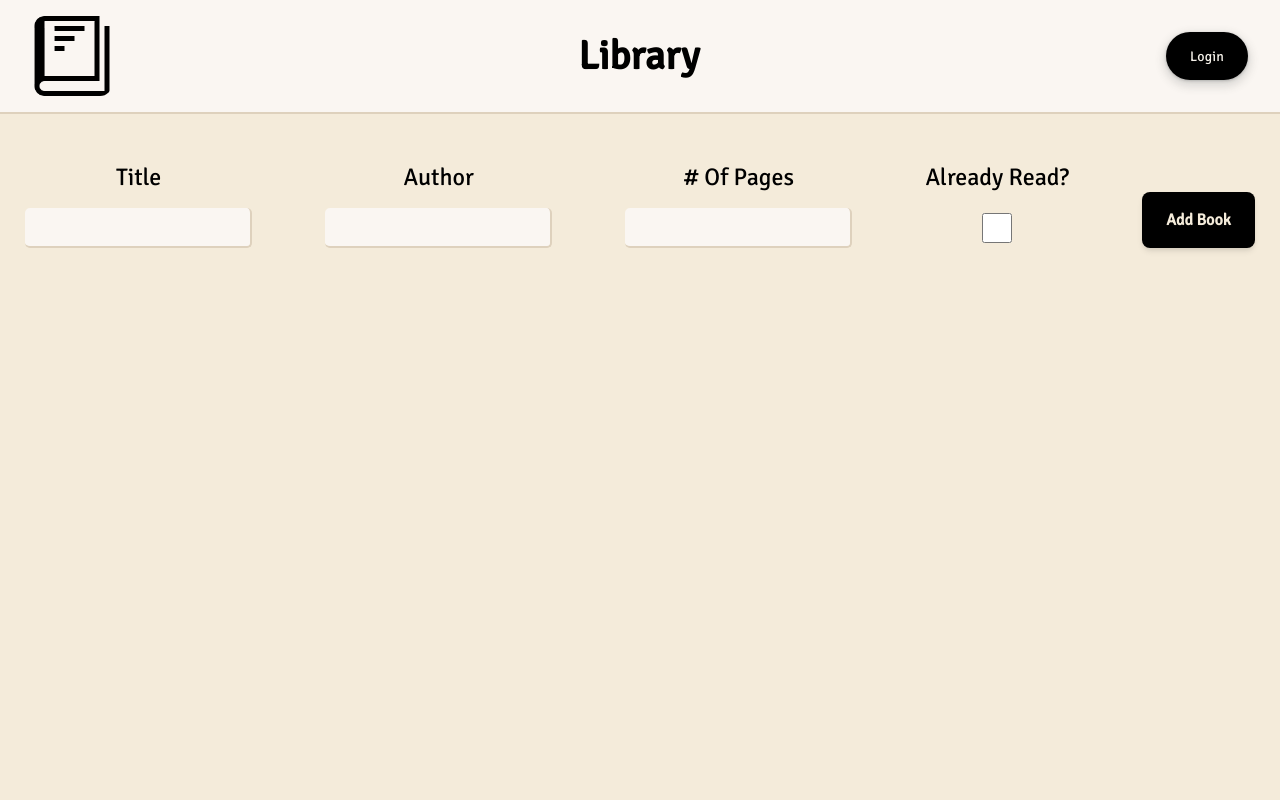
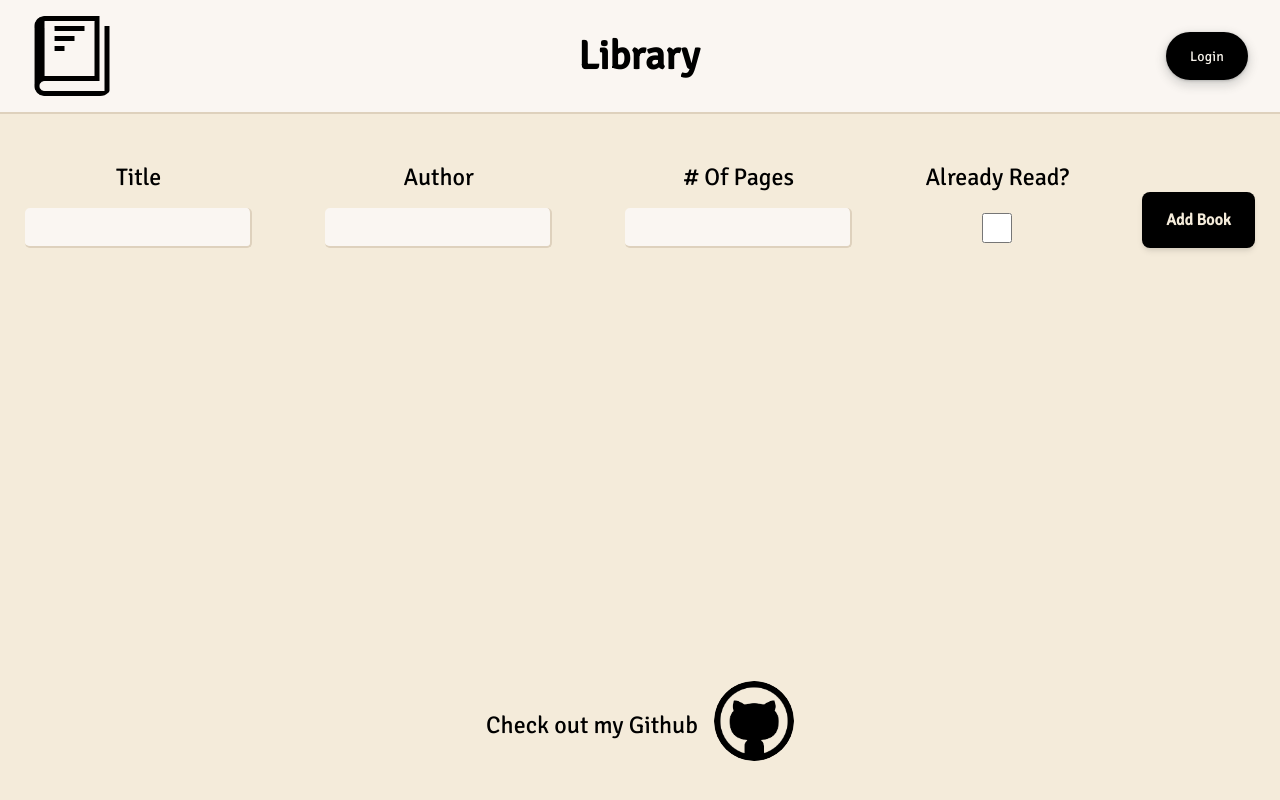
Before and after one commit to abodell/Library, a plain HTML site: page index.html in a window 1280 px wide. Drawn offline with Linux system fonts and the light colour scheme.

Commit message:
Added styles

```diff
--- a/app.js
+++ b/app.js
@@ -57,9 +57,9 @@ const styleCard = (book) => {
     bookRead.classList.add('toggle-read');
     deleteBook.classList.add('delete-button');
 
-    bookTitle.textContent = book.title;
-    bookAuthor.textContent = book.author;
-    bookPages.textContent = book.pages;
+    bookTitle.textContent = 'Title: ' + book.title;
+    bookAuthor.textContent = 'Author: ' + book.author;
+    bookPages.textContent = '# Pages: ' + book.pages;
     if (book.isRead) {
         bookRead.textContent = 'Finished!';
         bookRead.style.backgroundColor = '#C9E58D';
--- a/index.html
+++ b/index.html
@@ -46,7 +46,8 @@
         </div>
     </div> <!-- End of Content-->
     <div class="footer">
-
+        <a href = 'https://github.com/abodell?tab=repositories'>Check out my Github</a>
+        <a href = 'https://github.com/abodell?tab=repositories'><img src = 'images/github.png'></a>
     </div> <!-- End of Footer -->
 </body>
 </html>
--- a/styles.css
+++ b/styles.css
@@ -6,7 +6,8 @@
 }
 
 body {
-    height: 100vh;
+    min-height: 100vh;
+    position: relative;
     background-color: #F4EBDA;
 }
 
@@ -105,6 +106,7 @@ body {
     padding-top: 3rem;
     display: flex;
     flex-direction: column;
+    padding-bottom: 5rem;
 }
 
 .content > form {
@@ -228,3 +230,26 @@ input[type = 'checkbox'] {
   border-color: black;
   outline: none;
 }
+
+.footer {
+  display: flex;
+  align-items: center;
+  justify-content: center;
+  gap: 1rem;
+  position: absolute;
+  bottom: 0;
+  width: 100%;
+  margin-bottom: 2rem;
+}
+
+.footer > a > img {
+  width: 80px;
+  height: 80px;
+  border-radius: 50%;
+}
+
+.footer > a {
+  text-decoration: none;
+  color: black;
+  font-size: 24px;
+}
```
